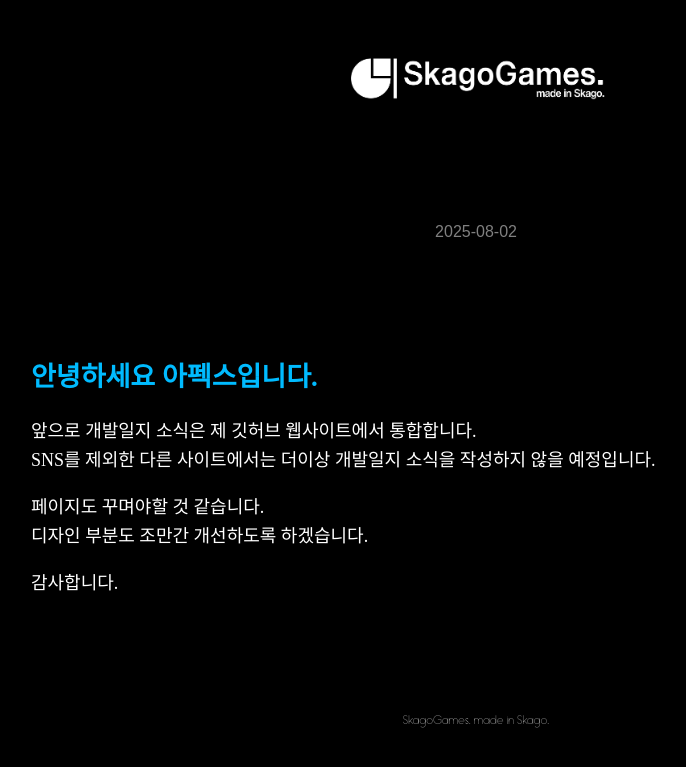
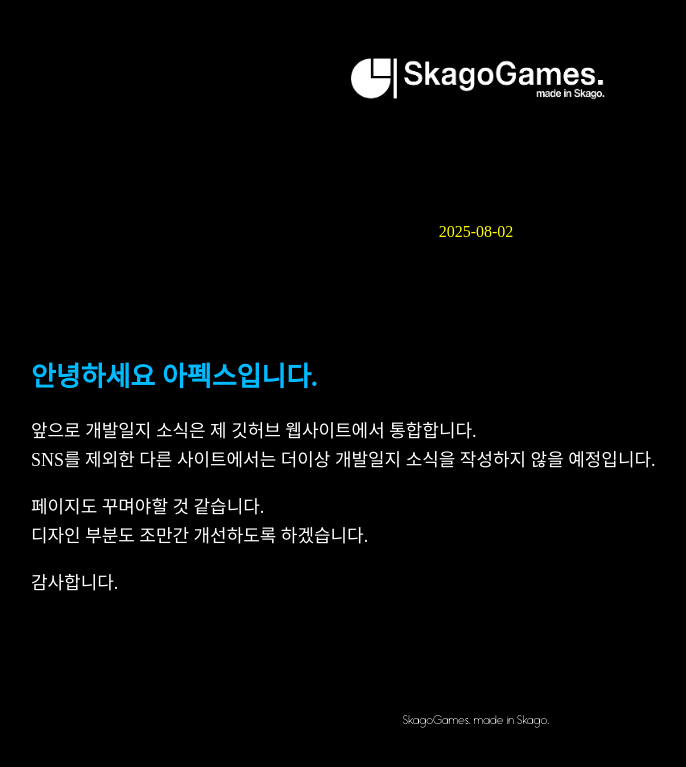
Before and after one commit to ApexNAM/ApexNAM.github.io, a Jekyll site: the page built from _posts/talks/2025/2025-08-02-first_post_notice.md, in a window 1280 px wide. Shown: the top 767 px of the page, without its empty margins (164-850 px from the left). Built offline with Jekyll 4.4.1, drawn with Linux system fonts in a browser that asks for light colours; some web fonts are replaced.

Commit message:
블로그 페이지 수정 준비중

```diff
--- a/_layouts/post.html
+++ b/_layouts/post.html
@@ -21,9 +21,9 @@
     <header style="text-align:center; margin:30px 0;">
         <img src="{{ site.baseurl }}/srcs/logos/SG_Logo_Title_White.png" alt="Logo" class="logo">
 
-        <h1 style="font-family:'Pretendard', sans-serif;">{{ page.title }}</h1>
+        <h1 style="font-family:'Pretendard'">{{ page.title }}</h1>
         {% if page.date %}
-          <p style="font-family:'Pretendard', sans-serif; color:gray;">{{ page.date | date: "%Y-%m-%d" }}</p>
+          <p style="font-family:'Pretendard'; color:yellow;">{{ page.date | date: "%Y-%m-%d" }}</p>
         {% endif %}
     </header>
 
@@ -33,7 +33,7 @@
       </div>
     </main>
 
-    <footer style="text-align:center; margin:50px 0; font-family:'Polygothic', sans-serif; font-size:14px; color:gray;">
+    <footer style="text-align:center; margin:50px 0; font-family:'Polygothic', sans-serif; font-size:14px; color:rgb(255, 255, 255);">
       SkagoGames. made in Skago.
     </footer>
   </body>
```
